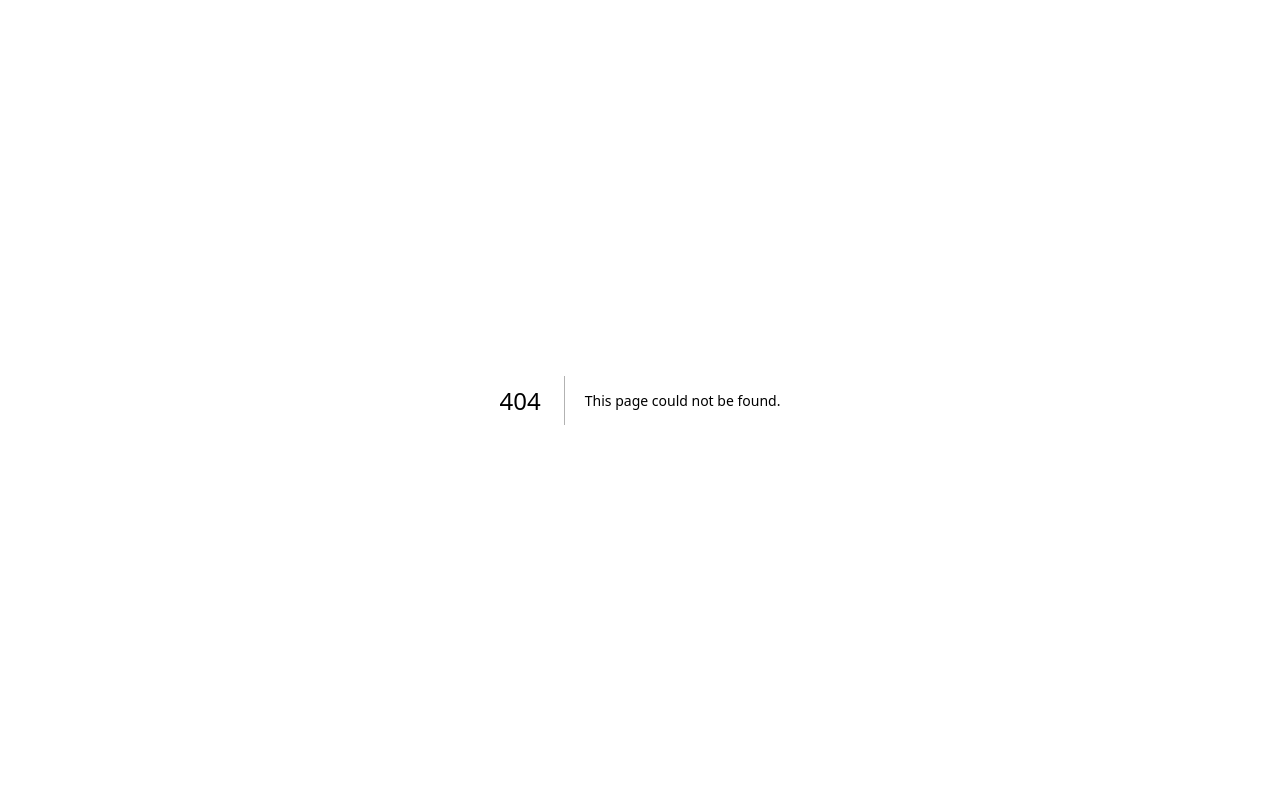
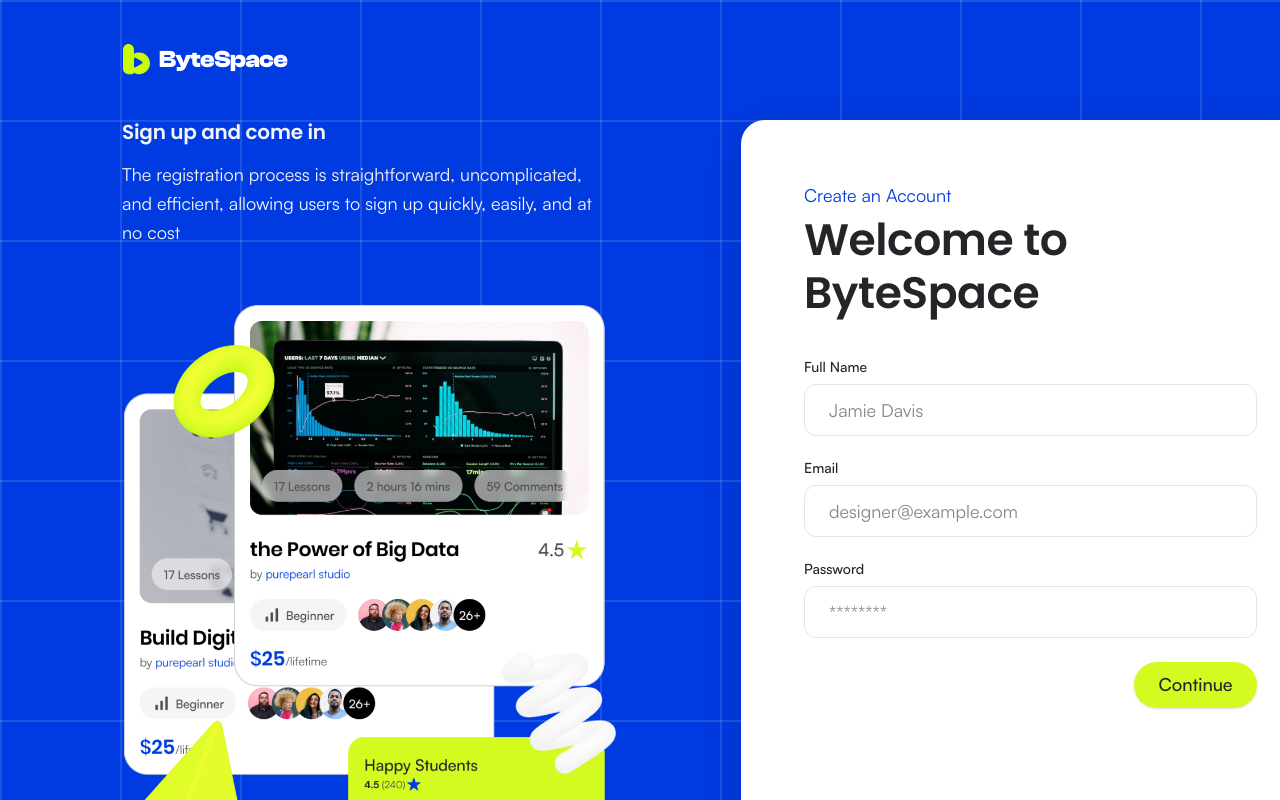
Before and after one commit to maliha-mobassira/bytespace-new, a Next.js app: page /register in a window 1280 px wide. Before the commit this address had no page. Shown: the top 800 px of the page. Built offline with nearby package versions, Linux system fonts and the light colour scheme.

Commit message:
feat(register): add Register page matching exact Figma layout, grid, and styling

```diff
--- /dev/null
+++ b/app/register/page.tsx
@@ -0,0 +1,203 @@
+"use client";
+
+import React, { useState } from "react";
+import Image from "next/image";
+import Link from "next/link";
+
+export default function RegisterPage() {
+  const [fullName, setFullName] = useState("");
+  const [email, setEmail] = useState("");
+  const [password, setPassword] = useState("");
+
+  const handleSubmit = (e: React.FormEvent) => {
+    e.preventDefault();
+    // Handle registration
+  };
+
+  return (
+    <main
+      className="relative w-full min-h-screen lg:min-h-[1024px] bg-[#003BE2] overflow-x-hidden flex justify-center selection:bg-secondary-400 selection:text-neutral-950"
+      style={{
+        backgroundImage: `
+          linear-gradient(to right, rgba(255, 255, 255, 0.12) 2px, transparent 2px),
+          linear-gradient(to bottom, rgba(255, 255, 255, 0.12) 2px, transparent 2px)
+        `,
+        backgroundSize: "120px 120px",
+      }}
+    >
+      <div className="relative w-full max-w-[1440px] min-h-[1024px] pb-12 lg:pb-0">
+        {/* ========================================================================= */}
+        {/* Header Bar (height: 120px)                                                */}
+        {/* ========================================================================= */}
+        <header className="w-full h-[100px] lg:h-[120px] px-6 lg:px-[122px] flex items-center">
+          <Link
+            href="/"
+            className="flex items-center gap-[8.2px] focus:outline-none group transition-transform duration-200 active:scale-95"
+            aria-label="ByteSpace Home"
+          >
+            <div className="relative w-[28.88px] h-[31.5px] shrink-0">
+              <Image
+                src="/images/logo-mark.svg"
+                alt=""
+                fill
+                priority
+                className="object-contain"
+              />
+            </div>
+            <span
+              className="text-white tracking-tight"
+              style={{
+                fontFamily: "var(--font-clash, 'Clash Display', sans-serif)",
+                fontWeight: 700,
+                fontSize: "24px",
+                lineHeight: "100%",
+              }}
+            >
+              ByteSpace
+            </span>
+          </Link>
+        </header>
+
+        {/* ========================================================================= */}
+        {/* Main 2-Column Content Layout (Left: Text & Showcase, Right: Form Card)    */}
+        {/* ========================================================================= */}
+        <div className="relative w-full px-6 lg:px-0 flex flex-col lg:block">
+          {/* ----------------------------------------------------------------------- */}
+          {/* Left Column Text (width: 475px, top: 120px, left: 122px)               */}
+          {/* ----------------------------------------------------------------------- */}
+          <div className="lg:absolute lg:left-[122px] lg:top-[0px] w-full max-w-[475px] flex flex-col items-start gap-[16px] z-10">
+            {/* Heading XS */}
+            <h1 className="text-[20px] font-semibold text-[#F5F5F6] tracking-[-0.01em] leading-[120%] font-heading">
+              Sign up and come in
+            </h1>
+
+            {/* Body L */}
+            <p className="text-[18px] font-normal text-[#F5F5F6] leading-[160%] font-body">
+              The registration process is straightforward, uncomplicated, and
+              efficient, allowing users to sign up quickly, easily, and at no
+              cost
+            </p>
+          </div>
+
+          {/* ----------------------------------------------------------------------- */}
+          {/* Left Column Graphic Showcase (cards & 3D ornaments, top: 305px, left: 97px) */}
+          {/* ----------------------------------------------------------------------- */}
+          <div className="mt-8 lg:mt-0 lg:absolute lg:left-[97px] lg:top-[185px] w-full max-w-[548px] h-[400px] sm:h-[480px] lg:h-[585px] pointer-events-none select-none z-10">
+            <div className="relative w-full h-full">
+              <Image
+                src="/images/register-showcase.png"
+                alt="Courses Showcase"
+                fill
+                priority
+                className="object-contain object-left-top"
+                sizes="(max-width: 1024px) 100vw, 548px"
+              />
+            </div>
+          </div>
+
+          {/* ----------------------------------------------------------------------- */}
+          {/* Right Column: Register Card (Register_Frame: 579px x 784px)             */}
+          {/* ----------------------------------------------------------------------- */}
+          <div className="mt-12 lg:mt-0 lg:absolute lg:left-[741px] lg:top-[0px] w-full max-w-[579px] min-h-[784px] bg-[#FFFFFF] rounded-[24px] shadow-[0px_10px_50px_rgba(0,0,0,0.15)] flex flex-col justify-between p-[32px] sm:p-[48px] lg:p-[61px_63px] z-20">
+            {/* Top Stack: Title + Form */}
+            <div className="w-full flex flex-col items-start gap-[32px] lg:gap-[40px]">
+              {/* Header Title Stack */}
+              <div className="flex flex-col items-start">
+                <span className="text-[18px] font-normal text-[#003BE2] leading-[160%] font-body">
+                  Create an Account
+                </span>
+                <h2 className="text-[32px] sm:text-[38px] lg:text-[44px] font-semibold text-[#242528] tracking-[-0.01em] leading-[120%] font-heading mt-[4px]">
+                  Welcome to ByteSpace
+                </h2>
+              </div>
+
+              {/* Registration Form */}
+              <form
+                onSubmit={handleSubmit}
+                className="w-full flex flex-col items-end gap-[24px]"
+              >
+                {/* Full Name */}
+                <div className="w-full flex flex-col items-start gap-[8px]">
+                  <label
+                    htmlFor="fullName"
+                    className="text-[14px] font-medium text-[#242528] leading-[120%] font-body"
+                  >
+                    Full Name
+                  </label>
+                  <input
+                    id="fullName"
+                    type="text"
+                    required
+                    value={fullName}
+                    onChange={(e) => setFullName(e.target.value)}
+                    placeholder="Jamie Davis"
+                    className="w-full h-[52px] px-[24px] py-[12px] bg-[#FFFFFF] border border-[#E5E6E8] rounded-[12px] text-[18px] text-[#242528] placeholder:text-[#82868E] font-body focus:outline-none focus:border-[#003BE2] focus:ring-1 focus:ring-[#003BE2] transition-colors"
+                  />
+                </div>
+
+                {/* Email */}
+                <div className="w-full flex flex-col items-start gap-[8px]">
+                  <label
+                    htmlFor="email"
+                    className="text-[14px] font-medium text-[#242528] leading-[120%] font-body"
+                  >
+                    Email
+                  </label>
+                  <input
+                    id="email"
+                    type="email"
+                    required
+                    value={email}
+                    onChange={(e) => setEmail(e.target.value)}
+                    placeholder="designer@example.com"
+                    className="w-full h-[52px] px-[24px] py-[12px] bg-[#FFFFFF] border border-[#E5E6E8] rounded-[12px] text-[18px] text-[#242528] placeholder:text-[#82868E] font-body focus:outline-none focus:border-[#003BE2] focus:ring-1 focus:ring-[#003BE2] transition-colors"
+                  />
+                </div>
+
+                {/* Password */}
+                <div className="w-full flex flex-col items-start gap-[8px]">
+                  <label
+                    htmlFor="password"
+                    className="text-[14px] font-medium text-[#242528] leading-[120%] font-body"
+                  >
+                    Password
+                  </label>
+                  <input
+                    id="password"
+                    type="password"
+                    required
+                    value={password}
+                    onChange={(e) => setPassword(e.target.value)}
+                    placeholder="********"
+                    className="w-full h-[52px] px-[24px] py-[12px] bg-[#FFFFFF] border border-[#E5E6E8] rounded-[12px] text-[18px] text-[#242528] placeholder:text-[#82868E] font-body focus:outline-none focus:border-[#003BE2] focus:ring-1 focus:ring-[#003BE2] transition-colors"
+                  />
+                </div>
+
+                {/* Continue Button (aligned to right, width: 123px, height: 46px) */}
+                <button
+                  type="submit"
+                  className="inline-flex items-center justify-center w-[123px] h-[46px] px-[24px] py-[12px] bg-[#D4FB20] text-[#242528] rounded-[24px] text-[18px] font-medium leading-[120%] font-body shadow-sm hover:brightness-105 active:scale-95 transition-all duration-200 cursor-pointer select-none"
+                >
+                  Continue
+                </button>
+              </form>
+            </div>
+
+            {/* Bottom: Already have an account? Login */}
+            <div className="w-full flex items-center justify-center gap-[4px] pt-[32px] lg:pt-0">
+              <span className="text-[16px] font-normal text-[#4B4C53] leading-[160%] font-body">
+                Already have an account?
+              </span>
+              <Link
+                href="/login"
+                className="text-[16px] font-normal text-[#003BE2] leading-[160%] font-body hover:underline transition-all"
+              >
+                Login
+              </Link>
+            </div>
+          </div>
+        </div>
+      </div>
+    </main>
+  );
+}
--- a/components/layout/Navbar.tsx
+++ b/components/layout/Navbar.tsx
@@ -75,7 +75,7 @@ export function Navbar() {
               Sign In
             </Link>
             <Link
-              href="/signup"
+              href="/register"
               className="text-label-m text-white/80 hover:text-white transition-colors duration-150 focus-visible:outline-none focus-visible:ring-2 focus-visible:ring-secondary-400 rounded-md py-1"
             >
               Join Us
```
Also changed, not shown: public/images/register-showcase.png (added).
